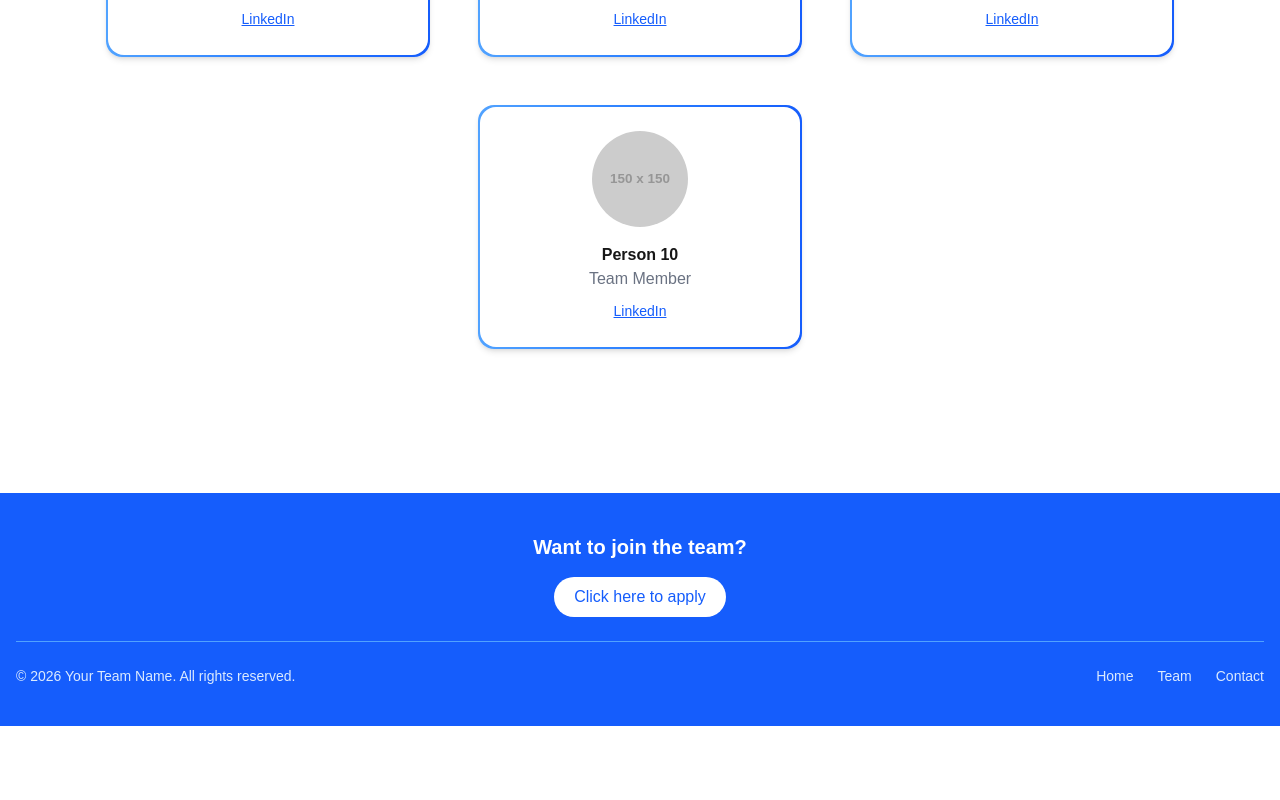
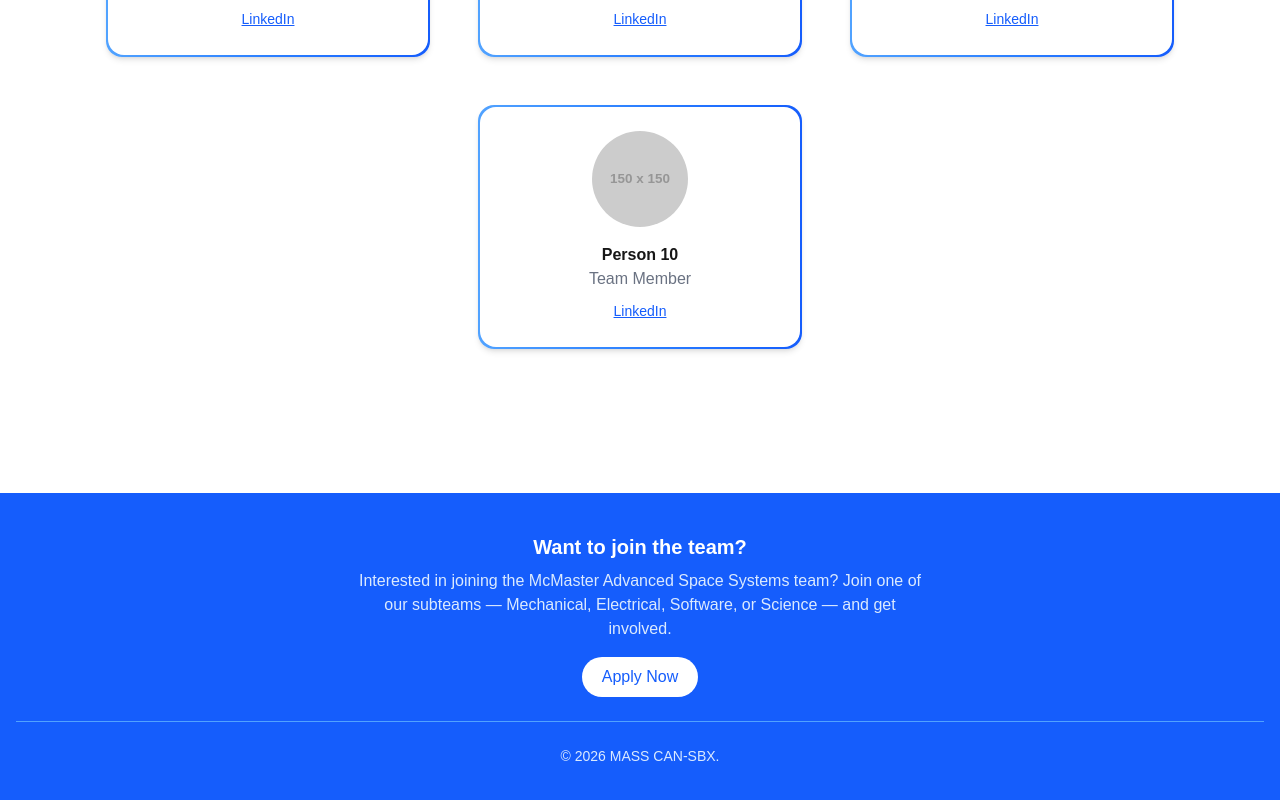
Before and after one commit to McMaster-Advanced-Space-Systems/mass-website, a Next.js app: page /our-team in a window 1280 px wide. Shown: the part 4867-5667 px from the top of the page. Before the commit the page ends 5593 px from the top, so only its background shows below. Built offline with nearby package versions, Linux system fonts and the light colour scheme.

Commit message:
changed formatting

```diff
--- a/app/our-team/page.tsx
+++ b/app/our-team/page.tsx
@@ -135,7 +135,7 @@ export default function OurTeam() {
                         {mechanicalTeam.map((person) => (
                             <div
                                 key={person.id}
-                                className="p-[2px] rounded-2xl bg-gradient-to-r from-blue-400 via-blue-500 to-blue-600 shadow-md hover:shadow-blue-400/50 transition"
+                                className="p-[2px] rounded-2xl bg-gradient-to-r from-blue-400 via-blue-500 to-blue-600 shadow-md hover:shadow-blue-400/50 hover:shadow-xl transition duration-300"
                             >
                                 <div className="bg-white rounded-2xl p-6 w-80 text-center">
 
@@ -174,7 +174,7 @@ export default function OurTeam() {
                         {electricalTeam.map((person) => (
                             <div
                                 key={person.id}
-                                className="p-[2px] rounded-2xl bg-gradient-to-r from-blue-400 via-blue-500 to-blue-600 shadow-md hover:shadow-blue-400/50 transition"
+                                className="p-[2px] rounded-2xl bg-gradient-to-r from-blue-400 via-blue-500 to-blue-600 shadow-md hover:shadow-blue-400/50 hover:shadow-xl transition duration-300"
                             >
                                 <div className="bg-white rounded-2xl p-6 w-80 text-center">
 
@@ -213,7 +213,7 @@ export default function OurTeam() {
                         {scienceTeam.map((person) => (
                             <div
                                 key={person.id}
-                                className="p-[2px] rounded-2xl bg-gradient-to-r from-blue-400 via-blue-500 to-blue-600 shadow-md hover:shadow-blue-400/50 transition"
+                                className="p-[2px] rounded-2xl bg-gradient-to-r from-blue-400 via-blue-500 to-blue-600 shadow-md hover:shadow-blue-400/50 hover:shadow-xl transition duration-300"
                             >
                                 <div className="bg-white rounded-2xl p-6 w-80 text-center">
 
@@ -251,7 +251,7 @@ export default function OurTeam() {
                         {softwareTeam.map((person) => (
                             <div
                                 key={person.id}
-                                className="p-[2px] rounded-2xl bg-gradient-to-r from-blue-400 via-blue-500 to-blue-600 shadow-md hover:shadow-blue-400/50 transition"
+                                className="p-[2px] rounded-2xl bg-gradient-to-r from-blue-400 via-blue-500 to-blue-600 shadow-md hover:shadow-blue-400/50 hover:shadow-xl transition duration-300"
                             >
                                 <div className="bg-white rounded-2xl p-6 w-80 text-center">
 
@@ -294,23 +294,20 @@ export default function OurTeam() {
                                 Want to join the team?
                             </h3>
 
+                            <p className="text-blue-100 mt-2 max-w-xl mx-auto">
+                                Interested in joining the McMaster Advanced Space Systems team? Join one of our subteams — Mechanical, Electrical, Software, or Science — and get involved.                            </p>
+
                             <a
                                 href="mailto:careers@company.com"
                                 className="inline-block mt-4 bg-white text-blue-600 px-5 py-2 rounded-full font-medium hover:bg-blue-100 transition"
                             >
-                                Click here to apply
+                                Apply Now
                             </a>
                         </div>
 
                         <div className="border-t border-blue-400 pt-6 text-sm text-blue-100 flex flex-col md:flex-row justify-between items-center gap-4">
 
-                            <p>© {new Date().getFullYear()} Your Team Name. All rights reserved.</p>
-
-                            <div className="flex gap-6">
-                                <a href="#home" className="hover:text-white">Home</a>
-                                <a href="#team" className="hover:text-white">Team</a>
-                                <a href="#contact" className="hover:text-white">Contact</a>
-                            </div>
+                            <p className="text-center w-full">© {new Date().getFullYear()} MASS CAN-SBX.</p>
 
                         </div>
 
```
